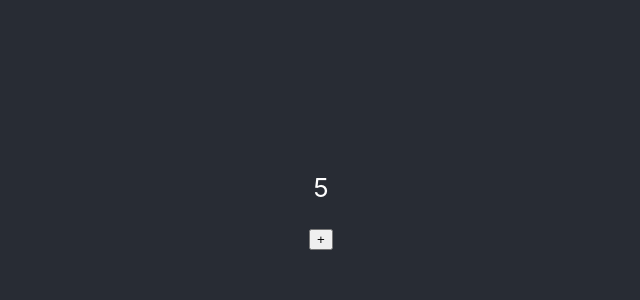
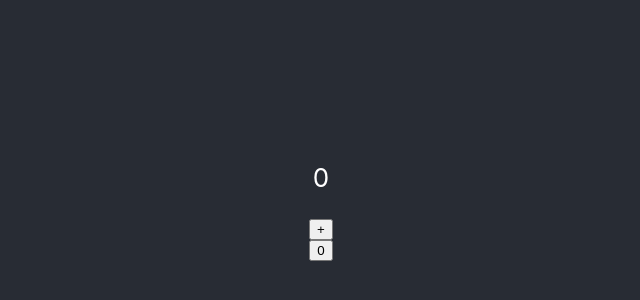
Before and after one commit to Mutanium/React-Lifecycles, a React (Create React App) app: page / in a window 1280 px wide. Shown: the part 202-502 px from the top of the page, without its empty margins (319-959 px from the left). Built offline with nearby package versions, Linux system fonts and the light colour scheme.

Commit message:
State is not updated in event handler yet

```diff
--- a/src/App.js
+++ b/src/App.js
@@ -2,12 +2,22 @@ import { useState } from "react";
 import "./App.css";
 
 function App() {
-  let [count, setCount] = useState(5);
+  let [count, setCount] = useState(0);
 
   console.log("WHAT IS COUNT:", count);
 
   function addOne() {
+    console.log("VOOR KLIK");
     setCount(count + 1); // hierna moet de pagina worden geupdate!
+    // Hier heb je nog NIET de volgende state
+    console.log("Na het klikken:", count); // 0
+    // Hier na pas:
+    // Onder de motorkap: App()
+  }
+
+  function setTo0() {
+    setCount(0);
+    // na de tweede keer state op nul, wordt de echte dom niet geupadate
   }
 
   return (
@@ -15,6 +25,7 @@ function App() {
       <header className="App-header">
         <p>{count}</p>
         <button onClick={addOne}>+</button>
+        <button onClick={setTo0}>0</button>
       </header>
     </div>
   );
```
